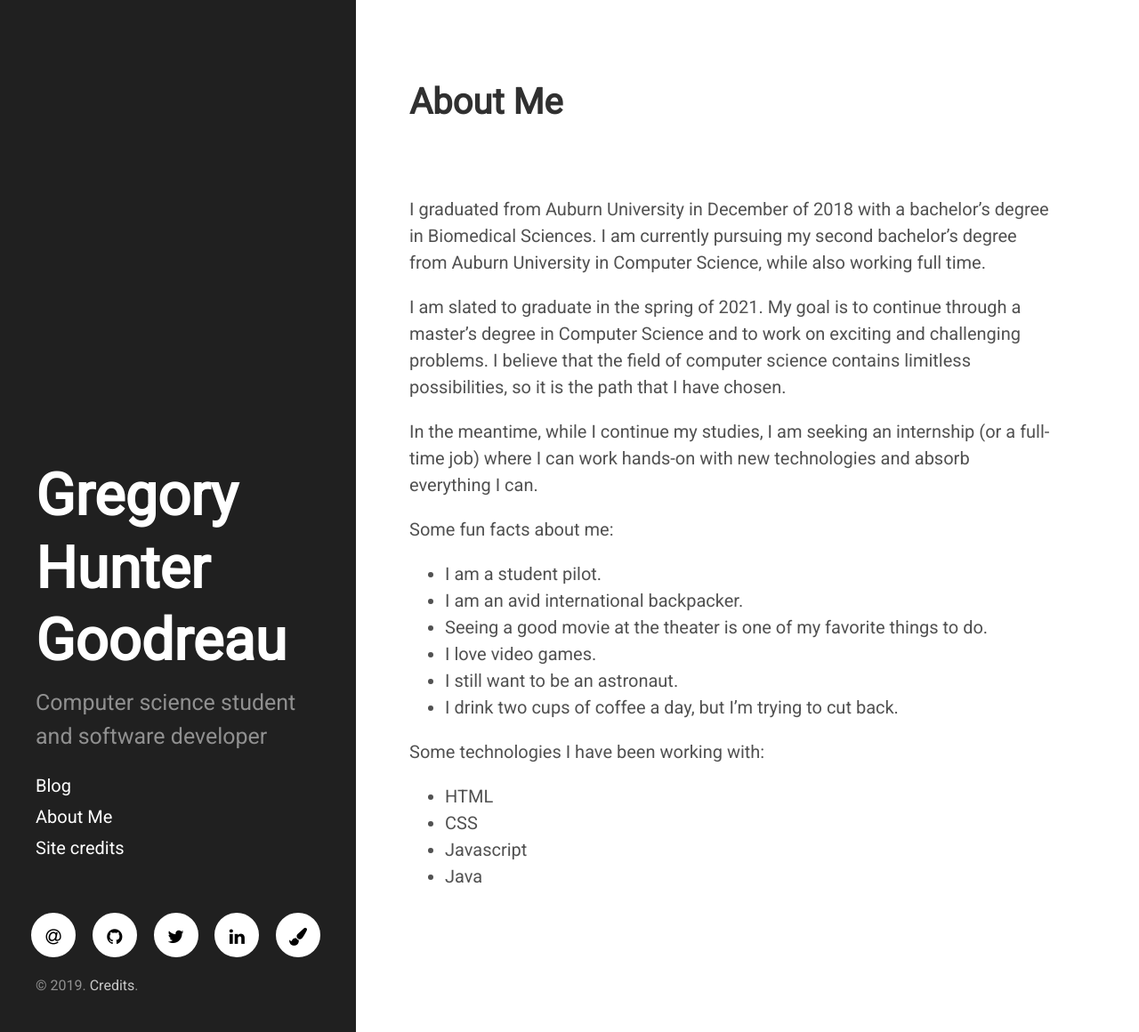
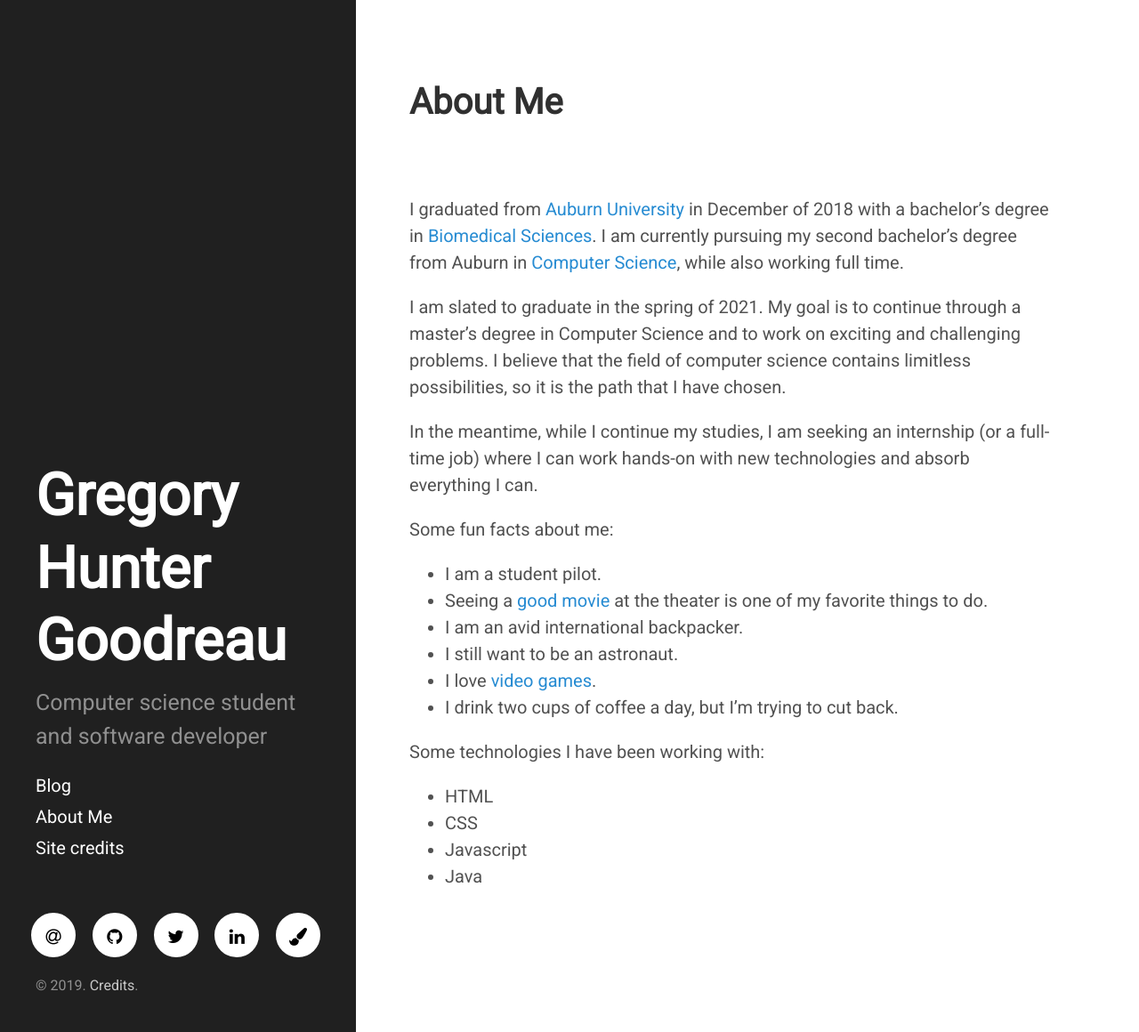
Before and after one commit to ghgoodreau/ghgoodreau.github.io, a Jekyll site: the page built from about.md, in a window 1280 px wide and 1160 px high. Shown: the whole window at 89% size. Built offline with Jekyll 4.4.1, drawn with Linux system fonts in a browser that asks for light colours; some of the changed lines change nothing that is shown.

Commit message:
Update about.md

```diff
--- a/about.md
+++ b/about.md
@@ -3,7 +3,7 @@ layout: page
 title: About Me
 ---
 <br/>
-I graduated from Auburn University in December of 2018 with a bachelor's degree in Biomedical Sciences. I am currently pursuing my second bachelor's degree from Auburn University in Computer Science, while also working full time.
+I graduated from [Auburn University](https://www.auburn.edu/) in December of 2018 with a bachelor's degree in [Biomedical Sciences](https://en.wikipedia.org/wiki/Biomedical_sciences). I am currently pursuing my second bachelor's degree from Auburn in [Computer Science](https://en.wikipedia.org/wiki/Computer_science), while also working full time.
 
 
 I am slated to graduate in the spring of 2021. My goal is to continue through a master's degree in Computer Science and to work on exciting and challenging problems. I believe that the field of computer science contains limitless possibilities, so it is the path that I have chosen.
@@ -15,10 +15,10 @@ In the meantime, while I continue my studies, I am seeking an internship (or a f
 Some fun facts about me:
 
 - I am a student pilot.
+- Seeing a [good movie](https://www.rottentomatoes.com/m/uncut_gems) at the theater is one of my favorite things to do.
 - I am an avid international backpacker.
-- Seeing a good movie at the theater is one of my favorite things to do.
-- I love video games.
 - I still want to be an astronaut.
+- I love [video games](https://en.wikipedia.org/wiki/The_Elder_Scrolls_IV:_Oblivion).
 - I drink two cups of coffee a day, but I'm trying to cut back.
 
 
```
